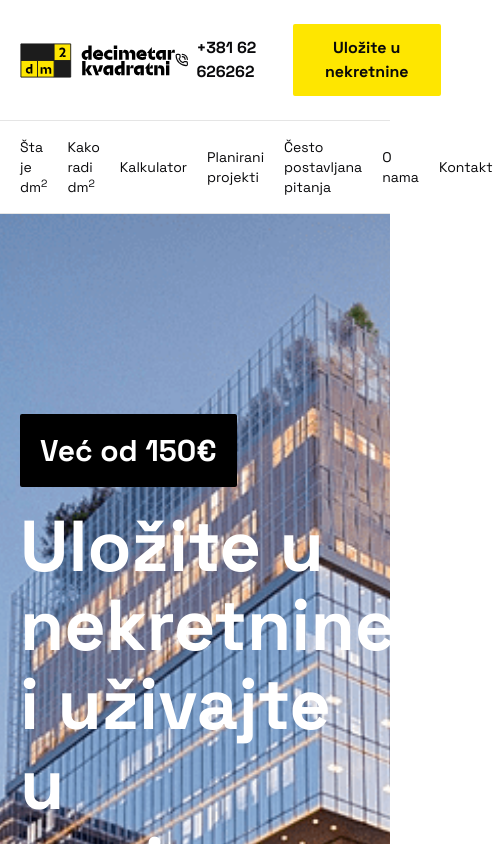
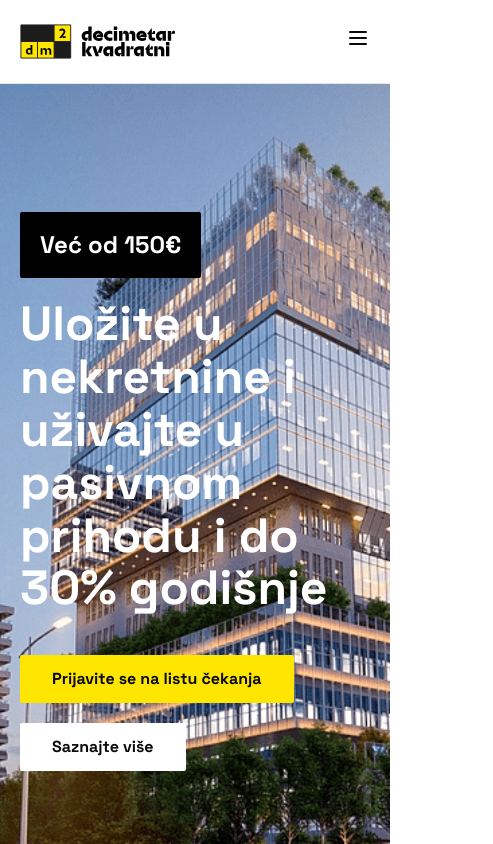
Before and after one commit to develo-pera/dm2, a Next.js app: page / in a window 390 px wide. Shown: the top 844 px of the page, 493 px wide, since content can reach past the window. Built offline with nearby package versions, Linux system fonts and the light colour scheme.

Commit message:
Improve responsivity

```diff
--- a/package.json
+++ b/package.json
@@ -9,6 +9,7 @@
     "lint": "next lint"
   },
   "dependencies": {
+    "@radix-ui/react-dialog": "^1.1.14",
     "class-variance-authority": "^0.7.1",
     "clsx": "^2.1.1",
     "lucide-react": "^0.525.0",
--- /dev/null
+++ b/src/app/components/common/main-menu.tsx
@@ -0,0 +1,19 @@
+import Link from "next/link";
+
+const MainMenu = () => {
+  return (
+    <div>
+      <nav className="flex flex-col lg:flex-row gap-5 items-center">
+        <Link href="#sta-je-dm2">Šta je dm<sup>2</sup></Link>
+        <Link href="#kako-radi-dm2">Kako radi dm<sup>2</sup></Link>
+        <Link href="#kalkulator">Kalkulator</Link>
+        <Link href="#planirani-projekti">Planirani projekti</Link>
+        <Link href="#ceo-postavljana-pitanja">Često postavljana pitanja</Link>
+        <Link href="#o-nama">O nama</Link>
+        <Link href="#kontakt">Kontakt</Link>
+      </nav>
+    </div>
+  );
+};
+
+export default MainMenu;
--- /dev/null
+++ b/src/app/components/common/mobile-menu.tsx
@@ -0,0 +1,24 @@
+import { Sheet, SheetContent, SheetDescription, SheetHeader, SheetTitle, SheetTrigger } from "@/components/ui/sheet";
+import { LucideMenu } from "lucide-react";
+import MainMenu from "./main-menu";
+import NavigationCtaAndContact from "./navigation-cta-and-contact";
+
+const MobileMenu = () => {
+  return (
+    <div>
+      <Sheet >
+        <SheetTrigger className="lg:hidden"><LucideMenu /></SheetTrigger>
+        <SheetContent>
+          <div className="mt-15">
+            <MainMenu />
+            <div className="block md:hidden">
+              <NavigationCtaAndContact />
+            </div>
+          </div>
+        </SheetContent>
+      </Sheet>
+    </div>
+  );
+};
+
+export default MobileMenu;
--- /dev/null
+++ b/src/app/components/common/navigation-cta-and-contact.tsx
@@ -0,0 +1,17 @@
+import { PhoneCall } from "lucide-react";
+
+const NavigationCtaAndContact = () => {
+  return (
+    <div className="flex flex-col md:flex-row gap-7 items-center mt-10 md:mt-0">
+      <div className="flex gap-2 items-center">
+        <PhoneCall className="h-[20px]" />
+        <p className="font-bold">+381 62 626262</p>
+      </div>
+      <button className="bg-[#FEE600] font-bold px-8 py-3 rounded-xs">
+        Uložite u nekretnine
+      </button>
+    </div>
+  );
+};
+
+export default NavigationCtaAndContact;
--- a/src/app/components/common/navigation.tsx
+++ b/src/app/components/common/navigation.tsx
@@ -1,5 +1,6 @@
-import { PhoneCall } from "lucide-react";
-import Link from "next/link";
+import MainMenu from "./main-menu";
+import MobileMenu from "./mobile-menu";
+import NavigationCtaAndContact from "./navigation-cta-and-contact";
 
 const Navigation = () => {
   return (
@@ -7,28 +8,17 @@
       <div className="border-b border-black/10">
         <div className="max-w-7xl mx-auto py-6 px-5 flex justify-between items-center">
           <img className="h-[35px]" src="/dm2-logo.svg" alt="logo" />
-          <div className="flex gap-7 items-center">
-            <div className="flex gap-2 items-center">
-              <PhoneCall className="h-[20px]" />
-              <p className="font-bold">+381 62 626262</p>
+          <div className="flex items-center gap-10">
+            <div className="hidden md:block">
+              <NavigationCtaAndContact />
             </div>
-            <button className="bg-[#FEE600] font-bold px-8 py-3 rounded-xs">
-              Uložite u nekretnine
-            </button>
+            <MobileMenu />
           </div>
         </div>
       </div>
-      <div className="border-b border-black/10">
+      <div className="hidden lg:block border-b border-black/10">
         <div className="max-w-7xl mx-auto py-4 px-5 flex justify-between items-center text-sm">
-          <div className="flex gap-5 items-center">
-            <Link href="#sta-je-dm2">Šta je dm<sup>2</sup></Link>
-            <Link href="#kako-radi-dm2">Kako radi dm<sup>2</sup></Link>
-            <Link href="#kalkulator">Kalkulator</Link>
-            <Link href="#planirani-projekti">Planirani projekti</Link>
-            <Link href="#ceo-postavljana-pitanja">Često postavljana pitanja</Link>
-            <Link href="#o-nama">O nama</Link>
-            <Link href="#kontakt">Kontakt</Link>
-          </div>
+          <MainMenu />
         </div>
       </div>
     </div>
--- a/src/app/components/landing/hero.tsx
+++ b/src/app/components/landing/hero.tsx
@@ -1,19 +1,19 @@
 const Hero = () => {
   return (
     <div className="bg-[url('/dm2bg.png')] bg-cover bg-top">
-      <div className="max-w-7xl mx-auto p-5 py-50">
+      <div className="max-w-7xl mx-auto p-5 py-32 md:py-50">
         <div className="p-5 bg-black rounded-xs inline-block mb-5">
-          <p className="text-3xl font-black leading-[1.1] max-w-5xl text-white">Već od 150€</p>
+          <p className="text-2xl md:text-3xl font-black leading-[1.1] text-white">Već od 150€</p>
         </div>
-        <h1 className="text-7xl font-black leading-[1.1] max-w-5xl text-white">
+        <h1 className="text-5xl md:text-7xl font-black leading-[1.1] max-w-2xl md:max-w-[1000px] text-white">
           Uložite u nekretnine i uživajte u pasivnom
           prihodu i do 30% godišnje
         </h1>
-        <div className="flex gap-5">
-          <button className="bg-[#FEE600] font-bold px-8 py-3 rounded-xs mt-10">
+        <div className="flex flex-wrap gap-5 mt-10">
+          <button className="bg-[#FEE600] font-bold px-8 py-3 rounded-xs">
             Prijavite se na listu čekanja
           </button>
-          <button className=" bg-white font-bold px-8 py-3 rounded-xs mt-10">
+          <button className=" bg-white font-bold px-8 py-3 rounded-xs">
             Saznajte više
           </button>
         </div>
--- /dev/null
+++ b/src/components/ui/sheet.tsx
@@ -0,0 +1,141 @@
+"use client"
+
+import * as React from "react"
+import * as SheetPrimitive from "@radix-ui/react-dialog"
+import { XIcon } from "lucide-react"
+
+import { cn } from "@/lib/utils"
+
+function Sheet({ ...props }: React.ComponentProps<typeof SheetPrimitive.Root>) {
+  return <SheetPrimitive.Root data-slot="sheet" {...props} />
+}
+
+function SheetTrigger({
+  ...props
+}: React.ComponentProps<typeof SheetPrimitive.Trigger>) {
+  return <SheetPrimitive.Trigger data-slot="sheet-trigger" {...props} />
+}
+
+function SheetClose({
+  ...props
+}: React.ComponentProps<typeof SheetPrimitive.Close>) {
+  return <SheetPrimitive.Close data-slot="sheet-close" {...props} />
+}
+
+function SheetPortal({
+  ...props
+}: React.ComponentProps<typeof SheetPrimitive.Portal>) {
+  return <SheetPrimitive.Portal data-slot="sheet-portal" {...props} />
+}
+
+function SheetOverlay({
+  className,
+  ...props
+}: React.ComponentProps<typeof SheetPrimitive.Overlay>) {
+  return (
+    <SheetPrimitive.Overlay
+      data-slot="sheet-overlay"
+      className={cn(
+        "lg:hidden",
+        "data-[state=open]:animate-in data-[state=closed]:animate-out data-[state=closed]:fade-out-0 data-[state=open]:fade-in-0 fixed inset-0 z-50 bg-black/50",
+        className
+      )}
+      {...props}
+    />
+  )
+}
+
+function SheetContent({
+  className,
+  children,
+  side = "right",
+  ...props
+}: React.ComponentProps<typeof SheetPrimitive.Content> & {
+  side?: "top" | "right" | "bottom" | "left"
+}) {
+  return (
+    <SheetPortal>
+      <SheetOverlay />
+      <SheetPrimitive.Content
+        data-slot="sheet-content"
+        className={cn(
+          "lg:hidden",
+          "bg-background data-[state=open]:animate-in data-[state=closed]:animate-out fixed z-50 flex flex-col gap-4 shadow-lg transition ease-in-out data-[state=closed]:duration-300 data-[state=open]:duration-500",
+          side === "right" &&
+          "data-[state=closed]:slide-out-to-right data-[state=open]:slide-in-from-right inset-y-0 right-0 h-full w-3/4 border-l sm:max-w-sm",
+          side === "left" &&
+          "data-[state=closed]:slide-out-to-left data-[state=open]:slide-in-from-left inset-y-0 left-0 h-full w-3/4 border-r sm:max-w-sm",
+          side === "top" &&
+          "data-[state=closed]:slide-out-to-top data-[state=open]:slide-in-from-top inset-x-0 top-0 h-auto border-b",
+          side === "bottom" &&
+          "data-[state=closed]:slide-out-to-bottom data-[state=open]:slide-in-from-bottom inset-x-0 bottom-0 h-auto border-t",
+          className
+        )}
+        {...props}
+      >
+        {children}
+        <SheetPrimitive.Close className="ring-offset-background focus:ring-ring data-[state=open]:bg-secondary absolute top-4 right-4 rounded-xs opacity-70 transition-opacity hover:opacity-100 focus:ring-2 focus:ring-offset-2 focus:outline-hidden disabled:pointer-events-none">
+          <XIcon className="size-4" />
+          <span className="sr-only">Close</span>
+        </SheetPrimitive.Close>
+      </SheetPrimitive.Content>
+    </SheetPortal>
+  )
+}
+
+function SheetHeader({ className, ...props }: React.ComponentProps<"div">) {
+  return (
+    <div
+      data-slot="sheet-header"
+      className={cn("flex flex-col gap-1.5 p-4", className)}
+      {...props}
+    />
+  )
+}
+
+function SheetFooter({ className, ...props }: React.ComponentProps<"div">) {
+  return (
+    <div
+      data-slot="sheet-footer"
+      className={cn("mt-auto flex flex-col gap-2 p-4", className)}
+      {...props}
+    />
+  )
+}
+
+function SheetTitle({
+  className,
+  ...props
+}: React.ComponentProps<typeof SheetPrimitive.Title>) {
+  return (
+    <SheetPrimitive.Title
+      data-slot="sheet-title"
+      className={cn("text-foreground font-semibold", className)}
+      {...props}
+    />
+  )
+}
+
+function SheetDescription({
+  className,
+  ...props
+}: React.ComponentProps<typeof SheetPrimitive.Description>) {
+  return (
+    <SheetPrimitive.Description
+      data-slot="sheet-description"
+      className={cn("text-muted-foreground text-sm", className)}
+      {...props}
+    />
+  )
+}
+
+export {
+  Sheet,
+  SheetTrigger,
+  SheetClose,
+  SheetContent,
+  SheetHeader,
+  SheetFooter,
+  SheetTitle,
+  SheetDescription,
+}
```
Also changed, not shown: 1 other file (tests, documents, lock files or other folders).
